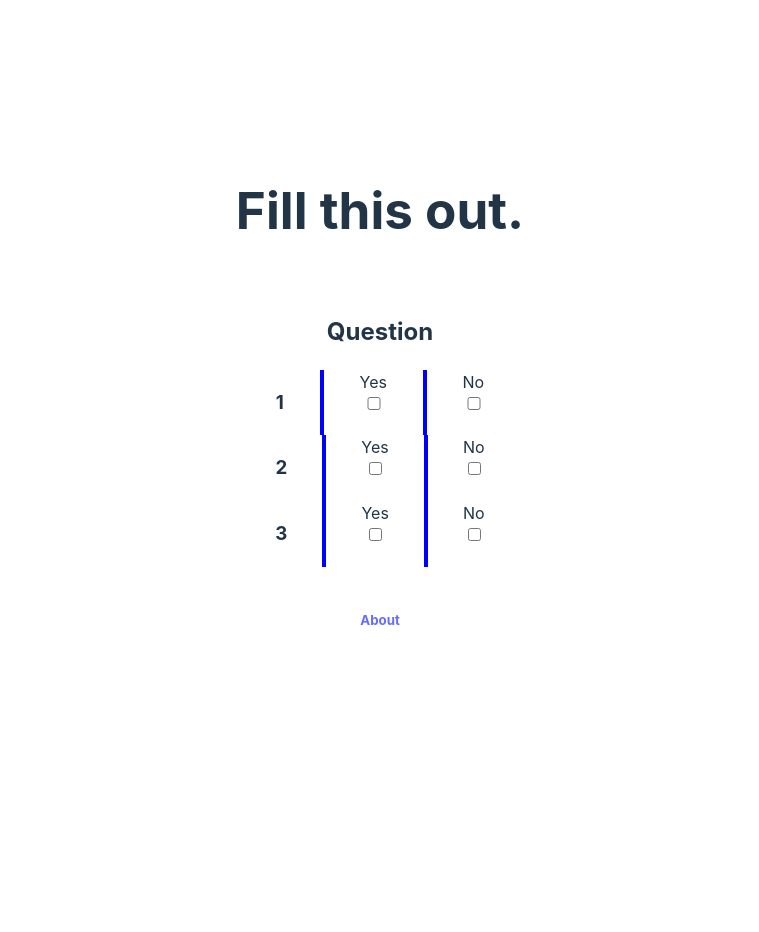
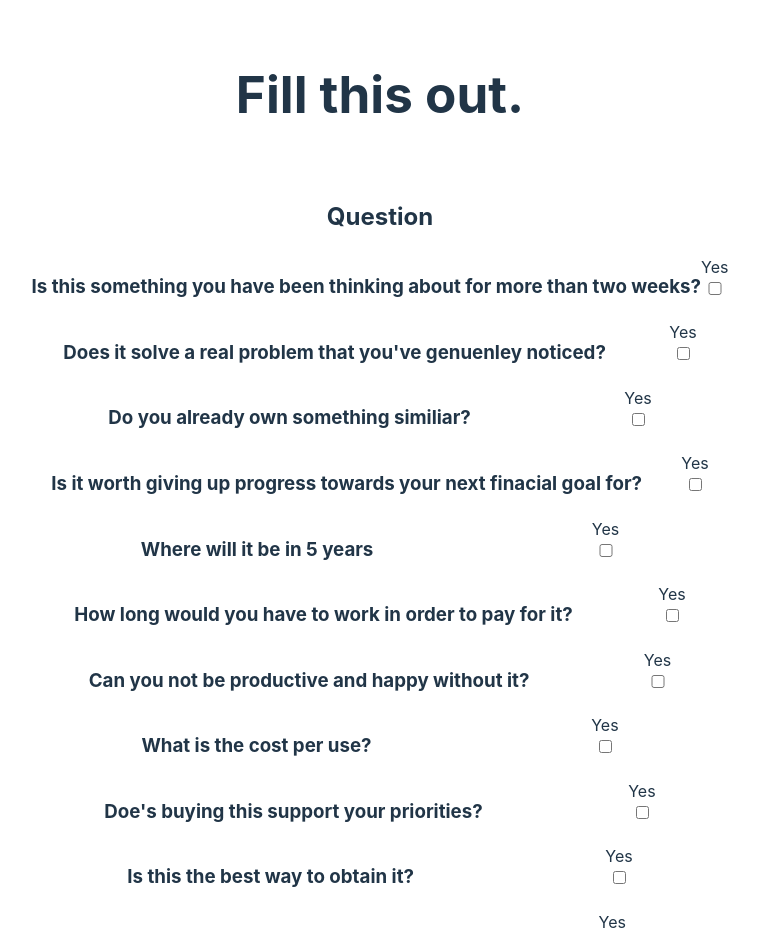
Before and after one commit to Erodri6z/shouldIBuy, a React (Vite) app: page /survey in a window 1280 px wide. Shown: the top 932 px of the page, without its empty margins (260-1019 px from the left). Before the commit the page ends 800 px from the top, so only its background shows below. Built offline with nearby package versions, Linux system fonts and the light colour scheme.

Commit message:
add the survey questions

```diff
--- a/src/pages/Survey/survey.jsx
+++ b/src/pages/Survey/survey.jsx
@@ -4,11 +4,31 @@ import './survey.css'
 
 const Survey = () => {
   let questions = [{
-    q:'1'
+    q:"Is this something you have been thinking about for more than two weeks?"
   },{
-    q:'2'
+    q:"Does it solve a real problem that you've genuenley noticed?"
   },{
-    q:'3'
+    q:"Do you already own something similiar?"
+  },{
+    q:"Is it worth giving up progress towards your next finacial goal for?"
+  },{
+    q:"Where will it be in 5 years"
+  }, {
+    q:"How long would you have to work in order to pay for it?"
+  },{
+    q:"Can you not be productive and happy without it?"
+  }, {
+    q:"What is the cost per use?"
+  },{
+    q:"Doe's buying this support your priorities?"
+  }, {
+    q:"Is this the best way to obtain it?"
+  },{
+    q:"Is it quality for the price tag?"
+  }, {
+    q:"Are you mentally stable and calm?"
+  }, {
+    q:"This is not an impulsive buy, right?"
   }]
 
   return (
@@ -22,16 +42,12 @@ const Survey = () => {
         {
           questions.map(q =>
             <div key={q.q} className="chart-legend">
-              <h3>{q.q}</h3>
-              <span></span>
+              <div className="question-in-question">
+                <h3>{q.q}</h3>
+              </div>
               <div className="checkbox-div">
                 <label>Yes</label>
                 <input type="checkbox" name="yes" id="yes" />
-              </div>
-              <span></span>
-              <div className="checkbox-div">
-                <label>No</label>
-                <input type="checkbox" name="no" id="no" />
               </div>
             </div>
           )
```
